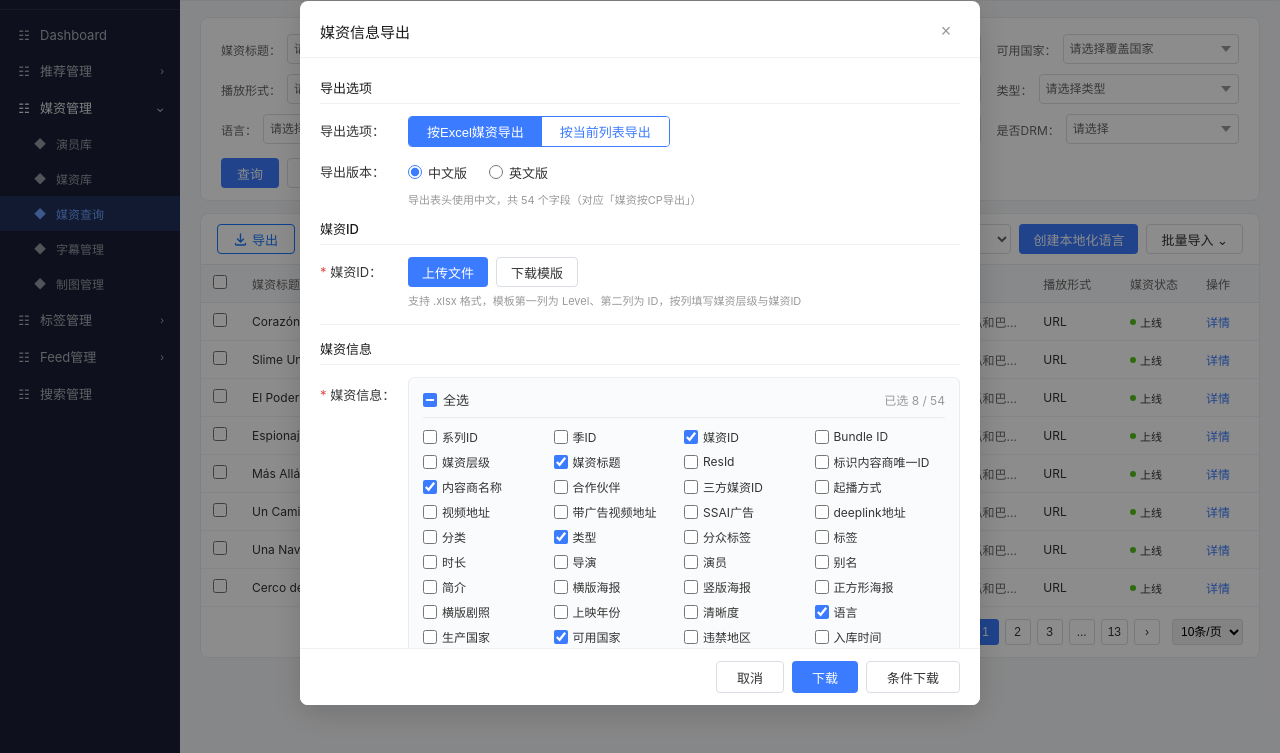
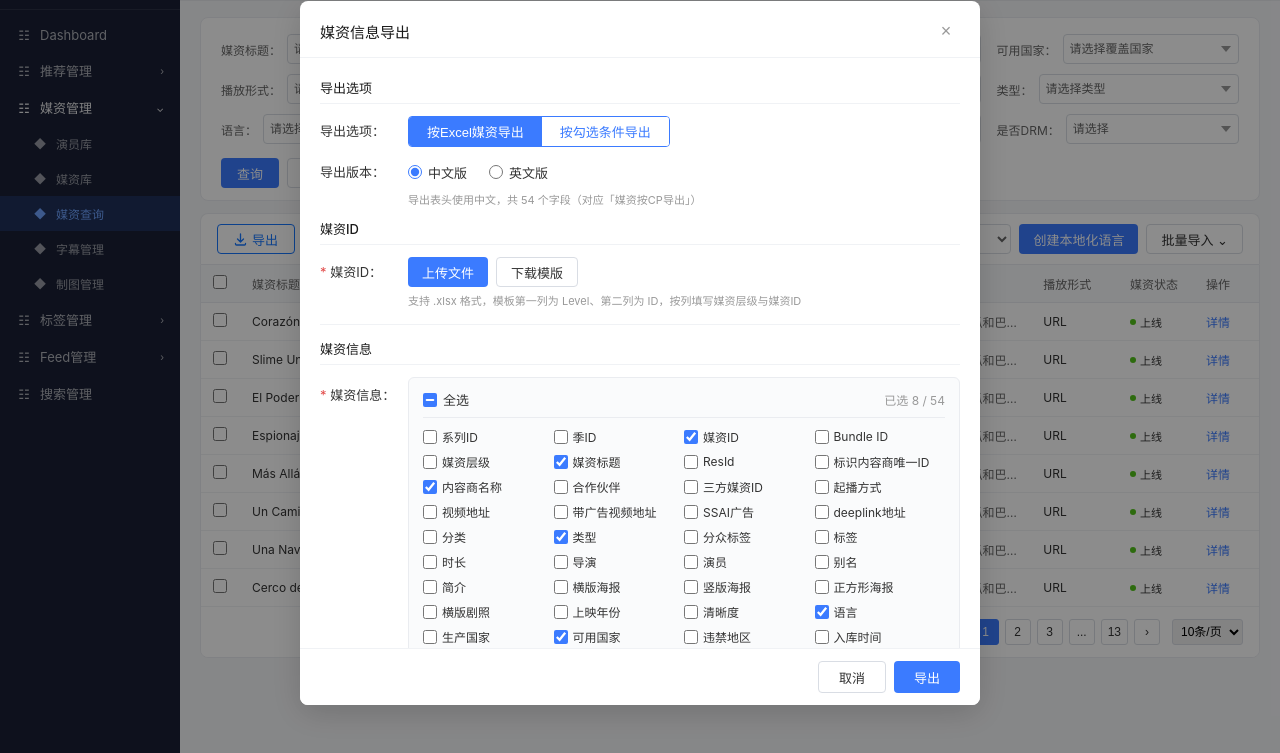
Before and after one commit to deideideiya-alt/overseas-media-admin, a plain HTML site: page index.html in a window 1280 px wide. Both pictures are taken after a click on the button "导出". Shown: the part 47-800 px from the top of the page. Drawn offline with Linux system fonts and the light colour scheme.

Commit message:
refactor(export-modal): 「按当前列表导出」改名「按勾选条件导出」，底部恢复「取消」「导出」两个按钮

```diff
--- a/index.html
+++ b/index.html
@@ -371,7 +371,7 @@
           <div class="form-control">
             <div class="tab-group">
               <button class="tab-btn active" id="tab-excel" onclick="switchTab('excel')">按Excel媒资导出</button>
-              <button class="tab-btn" id="tab-current" onclick="switchTab('current')">按当前列表导出</button>
+              <button class="tab-btn" id="tab-current" onclick="switchTab('current')">按勾选条件导出</button>
             </div>
           </div>
         </div>
@@ -457,9 +457,7 @@
     </div>
     <div class="modal-footer">
       <button class="btn btn-default" onclick="closeExportModal()">取消</button>
-      <!-- 导出操作：两个按钮仅作 UI 占位，交互暂不接入（原 doExport() 逻辑保留备用） -->
-      <button class="btn btn-primary" type="button" id="btn-download" data-action="download">下载</button>
-      <button class="btn btn-default" type="button" id="btn-conditional-download" data-action="conditional-download">条件下载</button>
+      <button class="btn btn-primary" onclick="doExport()">导出</button>
     </div>
   </div>
 </div>
@@ -834,8 +832,6 @@
     setTimeout(() => rows.forEach(r => { r.style.opacity = '1'; }), 400);
   }
 
-  // 预留逻辑：弹窗底部「下载」「条件下载」两个按钮当前暂不绑定交互，
-  // 后续接入时可复用本方法（读取已勾选字段 + 导出版本，触发对应下载）。
   function doExport() {
     const checkedFields = [];
     document.querySelectorAll('#field-grid input[type=checkbox]:checked').forEach(cb => {
```
